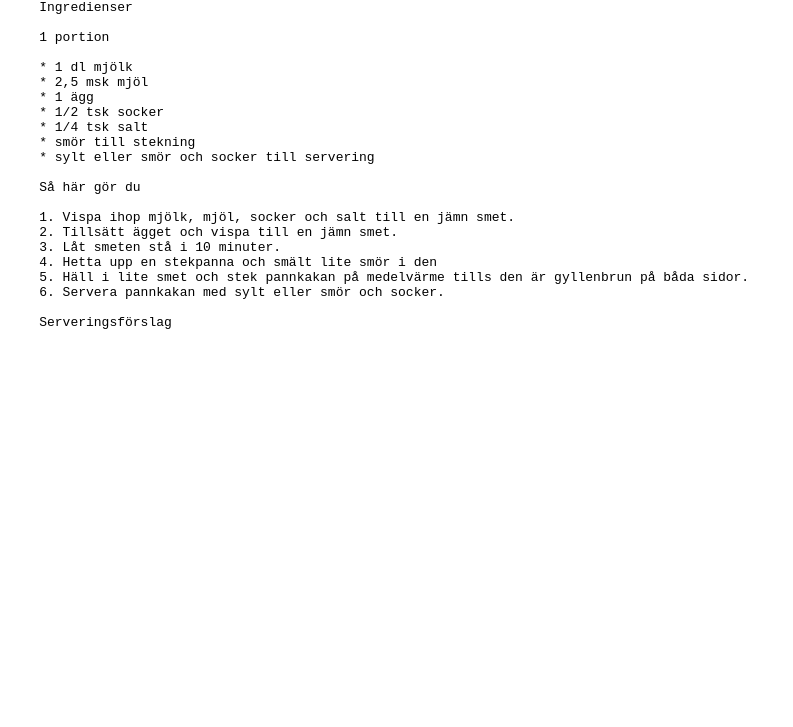
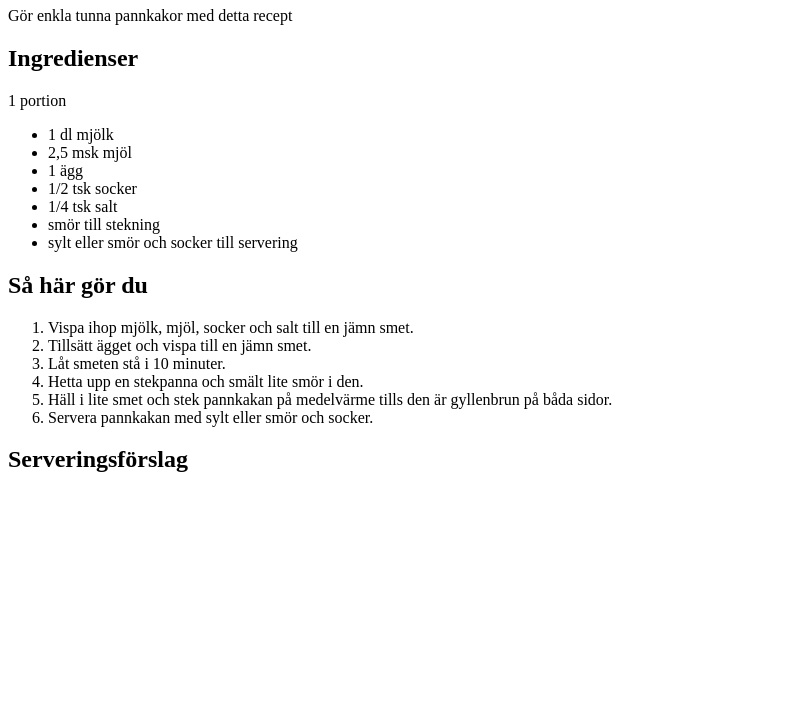
Before and after one commit to niclasr/lexicon-recept, a plain HTML site: page index.html in a window 1280 px wide. Shown: the part 73-800 px from the top of the page, without its empty margins (0-793 px from the left). Drawn offline with Linux system fonts and the light colour scheme.

Commit message:
Add proper html tags to the text

```diff
--- a/index.html
+++ b/index.html
@@ -5,33 +5,29 @@
     <link rel="stylesheet" href="style.css">
 </head>
 <body>
-<pre>
-    Enkelt recept på pannkakor
-
-    Gör enkla tunna pannkakor med detta recept
-
-    Ingredienser
-
-    1 portion
-
-    * 1 dl mjölk
-    * 2,5 msk mjöl
-    * 1 ägg
-    * 1/2 tsk socker
-    * 1/4 tsk salt
-    * smör till stekning
-    * sylt eller smör och socker till servering
-
-    Så här gör du
-
-    1. Vispa ihop mjölk, mjöl, socker och salt till en jämn smet.
-    2. Tillsätt ägget och vispa till en jämn smet.
-    3. Låt smeten stå i 10 minuter.
-    4. Hetta upp en stekpanna och smält lite smör i den
-    5. Häll i lite smet och stek pannkakan på medelvärme tills den är gyllenbrun på båda sidor.
-    6. Servera pannkakan med sylt eller smör och socker.
-
-    Serveringsförslag
+    <h1>Enkelt recept på pannkakor</h1>
+    <p>Gör enkla tunna pannkakor med detta recept</p>
+    <h2>Ingredienser</h2>
+    <p>1 portion</p>
+    <ul>
+        <li>1 dl mjölk</li>
+        <li>2,5 msk mjöl</li>
+        <li>1 ägg</li>
+        <li>1/2 tsk socker</li>
+        <li>1/4 tsk salt</li>
+        <li>smör till stekning</li>
+        <li>sylt eller smör och socker till servering</li>
+    </ul>
+    <h2>Så här gör du</h2>
+    <ol>
+        <li>Vispa ihop mjölk, mjöl, socker och salt till en jämn smet.</li>
+        <li>Tillsätt ägget och vispa till en jämn smet.</li>
+        <li>Låt smeten stå i 10 minuter.</li>
+        <li>Hetta upp en stekpanna och smält lite smör i den.</li>
+        <li>Häll i lite smet och stek pannkakan på medelvärme tills den är gyllenbrun på båda sidor.</li>
+        <li>Servera pannkakan med sylt eller smör och socker.</li>
+    </ol>
+    <h2>Serveringsförslag</h2>
 </pre>
 </body>
 </html>
```
